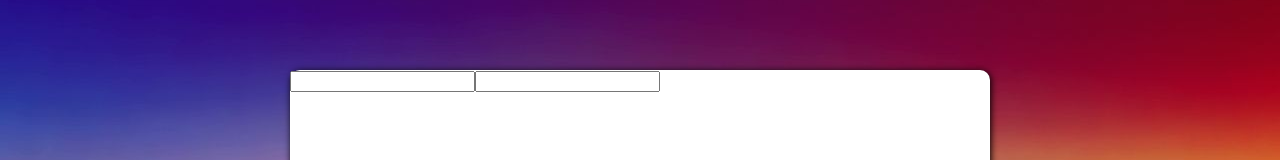
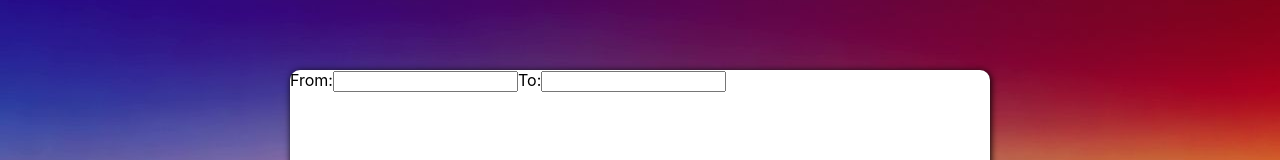
Before and after one commit to Gsuscc/fas-react, a React (Create React App) app: page / in a window 1280 px wide. Shown: the part 163-323 px from the top of the page. Built offline with nearby package versions, Linux system fonts and the light colour scheme.

Commit message:
add search labels

```diff
--- a/src/components/form/AirportChoose.js
+++ b/src/components/form/AirportChoose.js
@@ -35,7 +35,9 @@ const AirportChoose = React.memo((props) => {
   return (
     <React.Fragment>
       {error && <ErrorModal onClose={clear}>{error}</ErrorModal>}
+      <label for={props.inputId}>{props.label}</label>
       <input
+        id={props.inputId}
         ref={inputRef}
         list={props.inputId}
         onChange={(event) => setText(event.target.value)}
--- a/src/components/form/Form.js
+++ b/src/components/form/Form.js
@@ -7,8 +7,12 @@ export default function Form() {
 
   return (
     <div className="search-area">
-      <AirportChoose inputId="airportOne" reference={fromAirport} />
-      <AirportChoose inputId="airportTwo" reference={toAirport} />
+      <AirportChoose
+        inputId="airportOne"
+        label="From:"
+        reference={fromAirport}
+      />
+      <AirportChoose inputId="airportTwo" label="To:" reference={toAirport} />
     </div>
   );
 }
```
